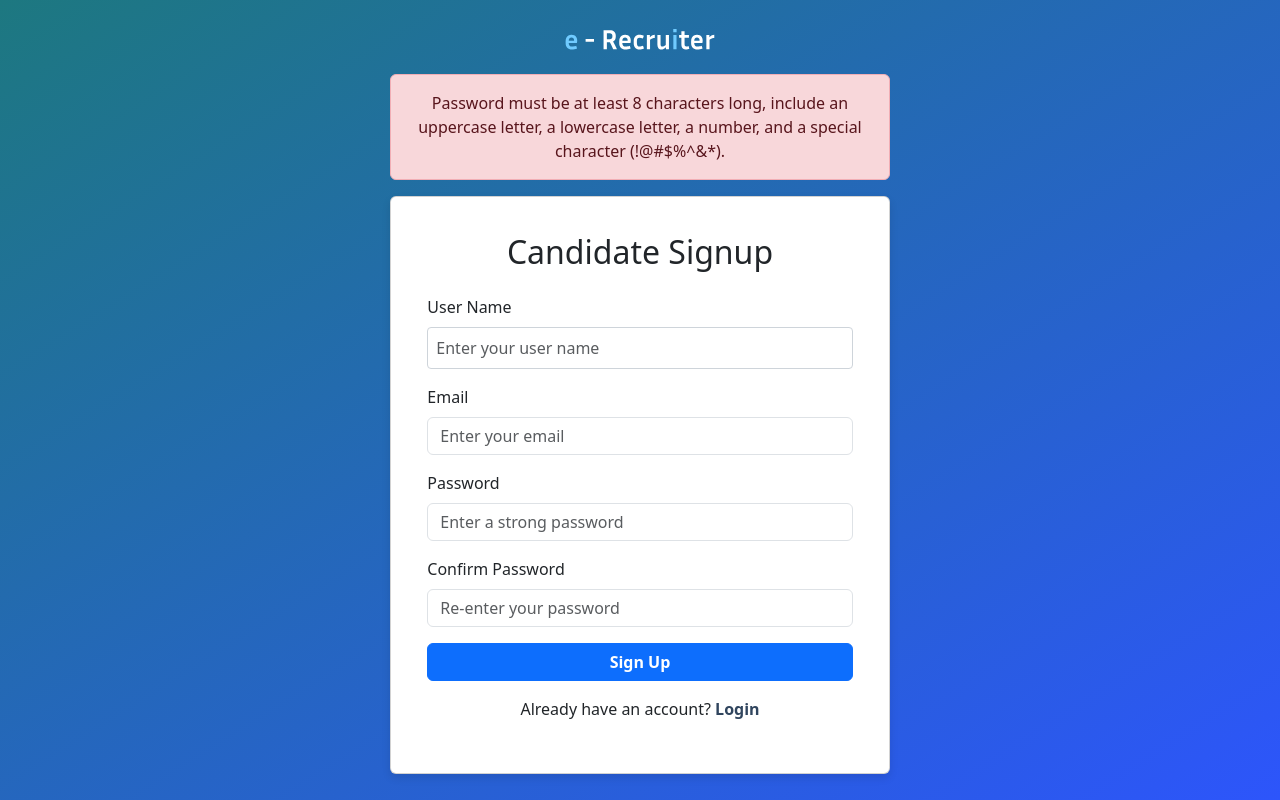
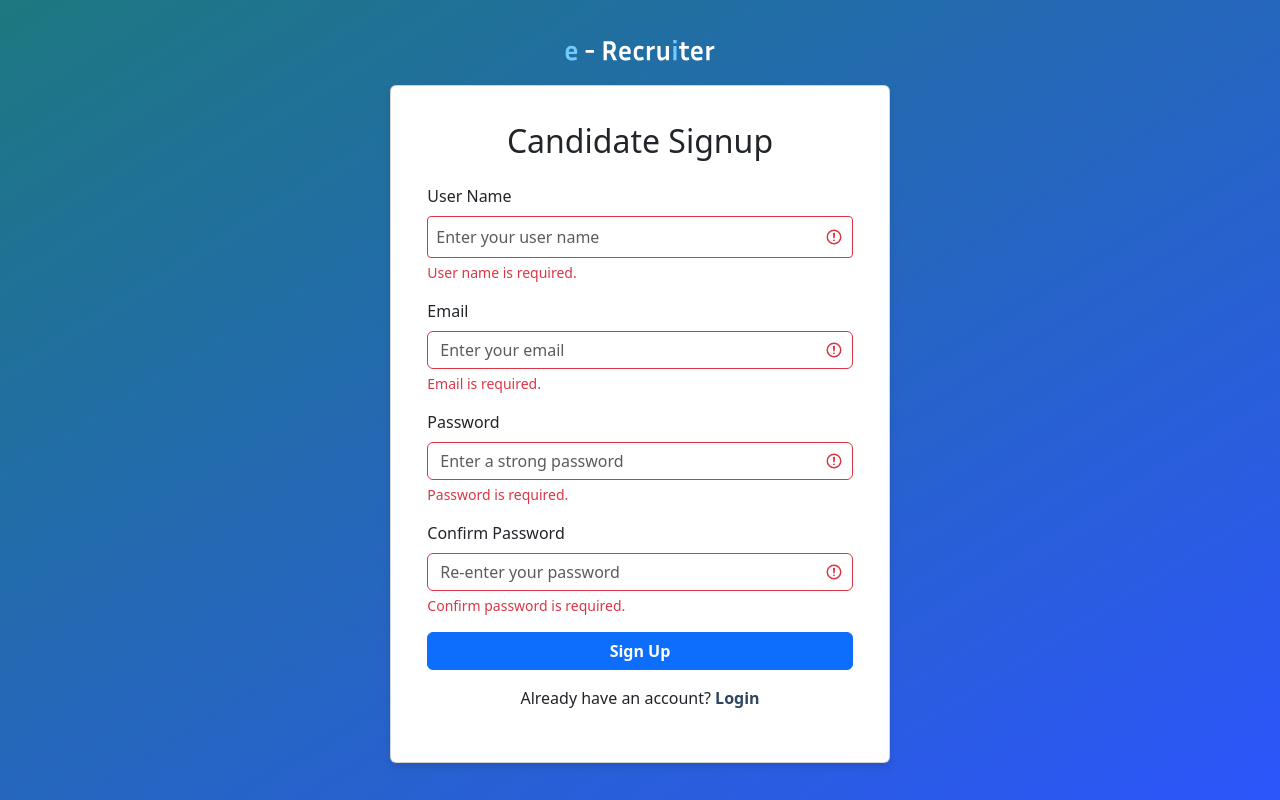
Before and after one commit to balajiki1/hosttest, a React (Create React App) app: page /signup/candidate in a window 1280 px wide. Both pictures are taken after a click on the button "Sign Up". Built offline with nearby package versions, Linux system fonts and the light colour scheme.

Commit message:
sign up candidate changes

```diff
--- a/src/App/Signup/SignupCandidate.js
+++ b/src/App/Signup/SignupCandidate.js
@@ -7,6 +7,7 @@ import './signup.css';
 
 const SignupCandidate = () => {
   const [formData, setFormData] = useState({ fullName: '', email: '', password: '', confirmPassword: '' });
+  const [errors, setErrors] = useState({});
   const [alertMessage, setAlertMessage] = useState('');
   const [alertVariant, setAlertVariant] = useState('');
   const [showOTPModal, setShowOTPModal] = useState(false);
@@ -16,6 +17,7 @@ const SignupCandidate = () => {
   const handleInputChange = (e) => {
     const { name, value } = e.target;
     setFormData((prev) => ({ ...prev, [name]: value }));
+    setErrors((prev) => ({ ...prev, [name]: '' })); // Clear specific error on change
   };
 
   const validatePassword = (password) => {
@@ -24,22 +26,49 @@ const SignupCandidate = () => {
     return passwordRegex.test(password);
   };
 
-  const handleSignup = async () => {
-    const { password, confirmPassword, fullName, email } = formData;
+  const validateForm = () => {
+    const { fullName, email, password, confirmPassword } = formData;
+    let formErrors = {};
+    let isValid = true;
 
-    if (password !== confirmPassword) {
-      setAlertMessage('Passwords do not match.');
-      setAlertVariant('danger');
-      return;
+    if (!fullName) {
+      isValid = false;
+      formErrors.fullName = 'User name is required.';
     }
 
-    if (!validatePassword(password)) {
-      setAlertMessage(
-        'Password must be at least 8 characters long, include an uppercase letter, a lowercase letter, a number, and a special character (!@#$%^&*).'
-      );
-      setAlertVariant('danger');
-      return;
+    if (!email) {
+      isValid = false;
+      formErrors.email = 'Email is required.';
+    } else if (!/\S+@\S+\.\S+/.test(email)) {
+      isValid = false;
+      formErrors.email = 'Invalid email address.';
     }
+
+    if (!password) {
+      isValid = false;
+      formErrors.password = 'Password is required.';
+    } else if (!validatePassword(password)) {
+      isValid = false;
+      formErrors.password =
+        'Password must be at least 8 characters long, include an uppercase letter, a lowercase letter, a number, and a special character (!@#$%^&*).';
+    }
+
+    if (!confirmPassword) {
+      isValid = false;
+      formErrors.confirmPassword = 'Confirm password is required.';
+    } else if (confirmPassword !== password) {
+      isValid = false;
+      formErrors.confirmPassword = 'Passwords do not match.';
+    }
+
+    setErrors(formErrors);
+    return isValid;
+  };
+
+  const handleSignup = async () => {
+    if (!validateForm()) return;
+
+    const { fullName, email, password } = formData;
 
     try {
       const response = await api.post('/user/create-candidate', {
@@ -59,10 +88,7 @@ const SignupCandidate = () => {
 
   const handleVerifyOTP = async () => {
     try {
-      // Ensure OTP and otpRecord.otp are strings
       const otpPayload = { otpRecord, otp: String(otp) };
-      console.log('Payload for OTP Verification:', otpPayload);
-
       await api.post('/user/verify-otp', otpPayload);
       setAlertMessage('Signup successful! Redirecting to login...');
       setAlertVariant('success');
@@ -74,7 +100,6 @@ const SignupCandidate = () => {
       setAlertVariant('danger');
     }
   };
-
 
   return (
     <Container fluid className="signup-page d-flex align-items-center justify-content-center">
@@ -101,8 +126,12 @@ const SignupCandidate = () => {
                     name="fullName"
                     value={formData.fullName}
                     onChange={handleInputChange}
+                    isInvalid={!!errors.fullName}
                     placeholder="Enter your user name"
                   />
+                  <Form.Control.Feedback type="invalid">
+                    {errors.fullName}
+                  </Form.Control.Feedback>
                 </Form.Group>
 
                 <Form.Group controlId="email" className="mb-3">
@@ -112,8 +141,12 @@ const SignupCandidate = () => {
                     name="email"
                     value={formData.email}
                     onChange={handleInputChange}
+                    isInvalid={!!errors.email}
                     placeholder="Enter your email"
                   />
+                  <Form.Control.Feedback type="invalid">
+                    {errors.email}
+                  </Form.Control.Feedback>
                 </Form.Group>
 
                 <Form.Group controlId="password" className="mb-3">
@@ -123,8 +156,12 @@ const SignupCandidate = () => {
                     name="password"
                     value={formData.password}
                     onChange={handleInputChange}
+                    isInvalid={!!errors.password}
                     placeholder="Enter a strong password"
                   />
+                  <Form.Control.Feedback type="invalid">
+                    {errors.password}
+                  </Form.Control.Feedback>
                 </Form.Group>
 
                 <Form.Group controlId="confirmPassword" className="mb-3">
@@ -134,8 +171,12 @@ const SignupCandidate = () => {
                     name="confirmPassword"
                     value={formData.confirmPassword}
                     onChange={handleInputChange}
+                    isInvalid={!!errors.confirmPassword}
                     placeholder="Re-enter your password"
                   />
+                  <Form.Control.Feedback type="invalid">
+                    {errors.confirmPassword}
+                  </Form.Control.Feedback>
                 </Form.Group>
 
                 <Button type="button" variant="primary" className="w-100" onClick={handleSignup}>
```
